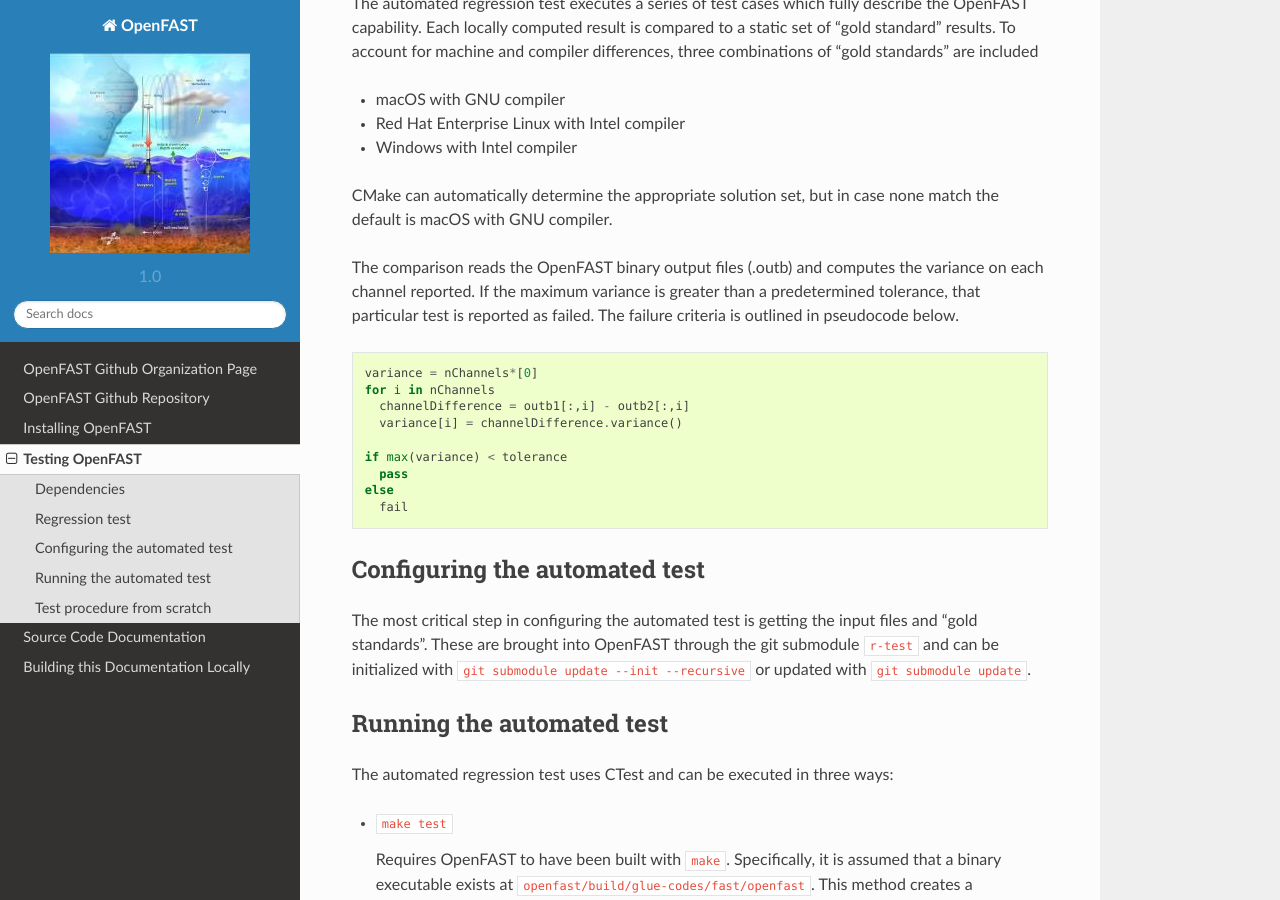
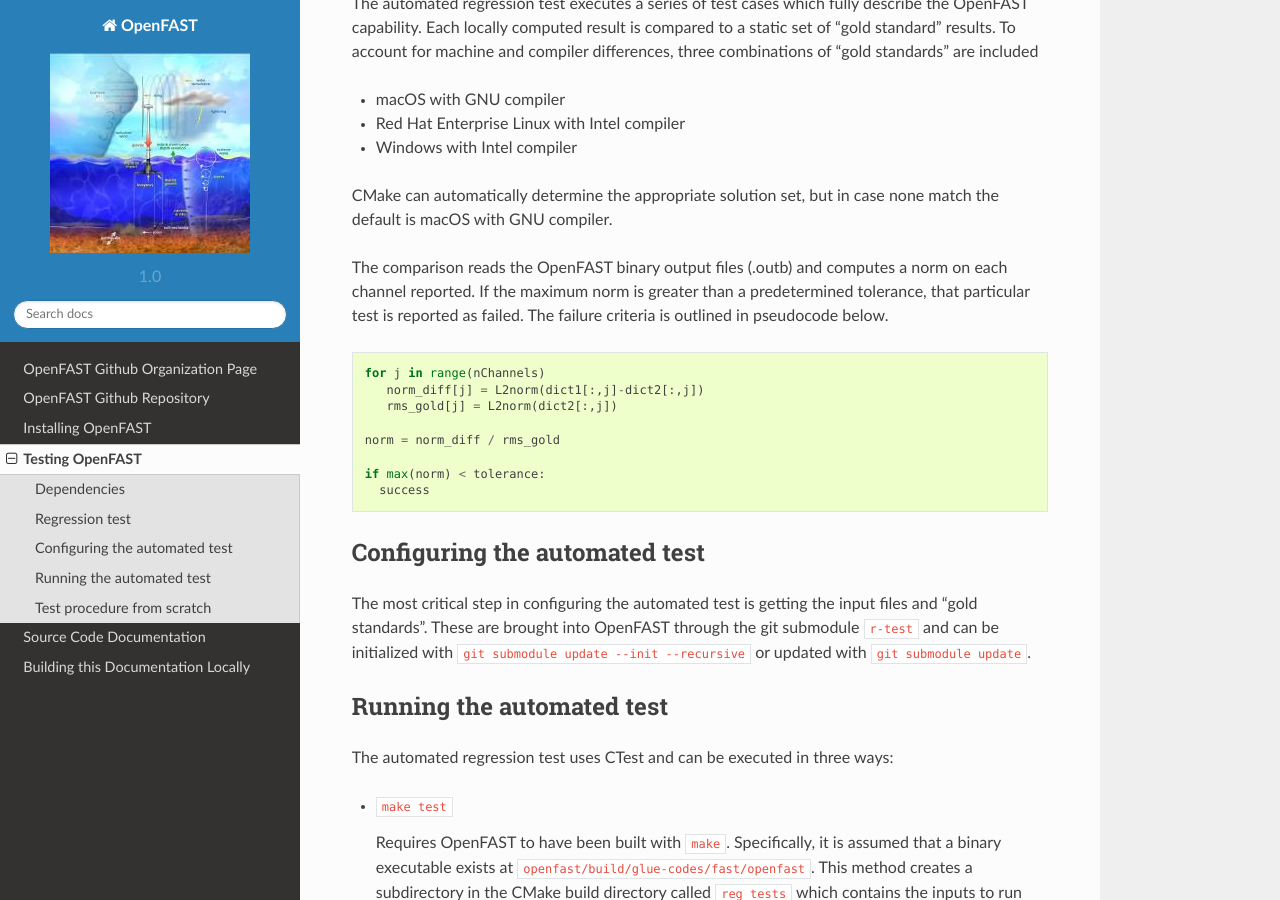
Before and after one commit to OpenFAST/openfast, a Sphinx documentation site: the page built from docs/source/test.rst, in a window 1280 px wide and 900 px high, scrolled down 571 px. Built offline with Sphinx 7.4.7 and the Read the Docs theme 2.0.0, drawn with Linux system fonts in a browser that asks for light colours; pages that are not in the unit, such as notebooks, are missing from menus.

Commit message:
update the readthedocs test documentation to reflect an updated pass/fail scheme

```diff
--- a/docs/source/test.rst
+++ b/docs/source/test.rst
@@ -26,20 +26,19 @@ and compiler differences, three combinations of "gold standards" are included
 
 CMake can automatically determine the appropriate solution set, but in case none match the default is macOS with GNU compiler.
 
-The comparison reads the OpenFAST binary output files (.outb) and computes the variance on each channel reported. If the maximum variance
+The comparison reads the OpenFAST binary output files (.outb) and computes a norm on each channel reported. If the maximum norm
 is greater than a predetermined tolerance, that particular test is reported as failed. The failure criteria is outlined in pseudocode below.
 
 ::
 
-  variance = nChannels*[0]
-  for i in nChannels
-    channelDifference = outb1[:,i] - outb2[:,i]
-    variance[i] = channelDifference.variance()
+  for j in range(nChannels)
+     norm_diff[j] = L2norm(dict1[:,j]-dict2[:,j])
+     rms_gold[j] = L2norm(dict2[:,j])
 
-  if max(variance) < tolerance
-    pass
-  else
-    fail
+  norm = norm_diff / rms_gold
+
+  if max(norm) < tolerance:
+    success
 
 Configuring the automated test
 ------------------------------
```
